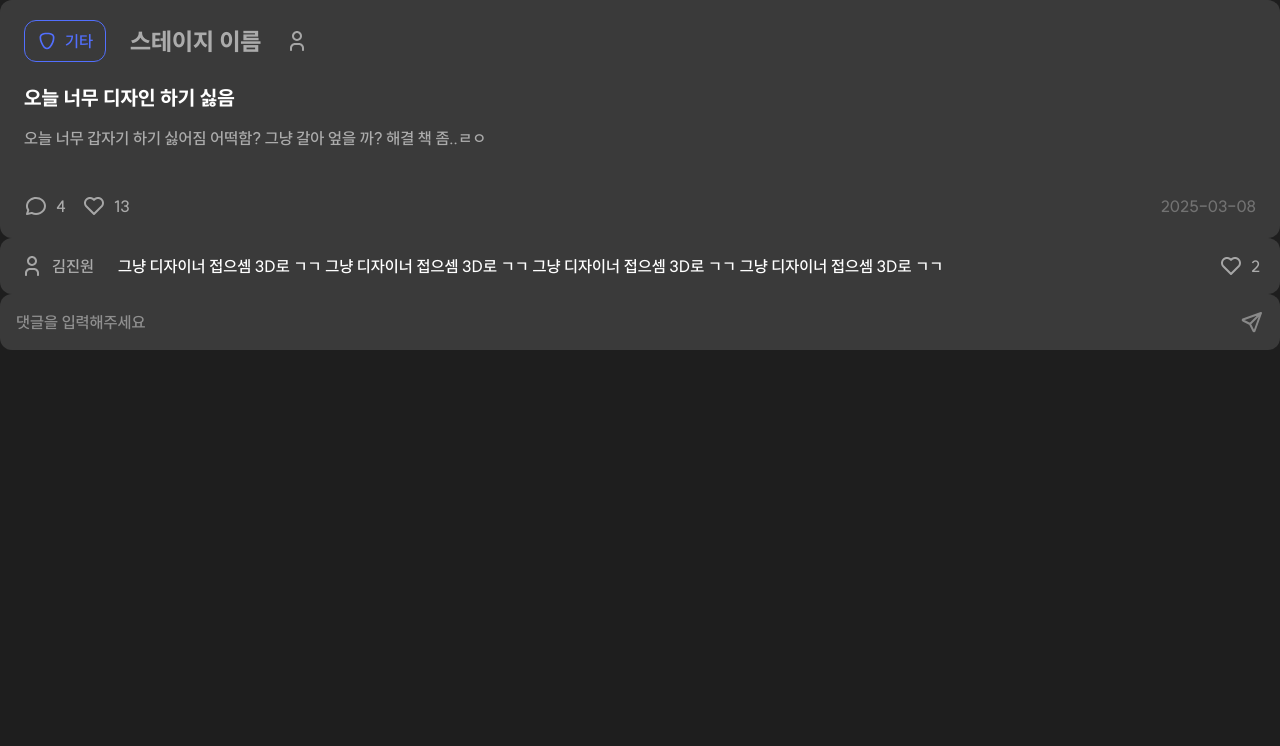
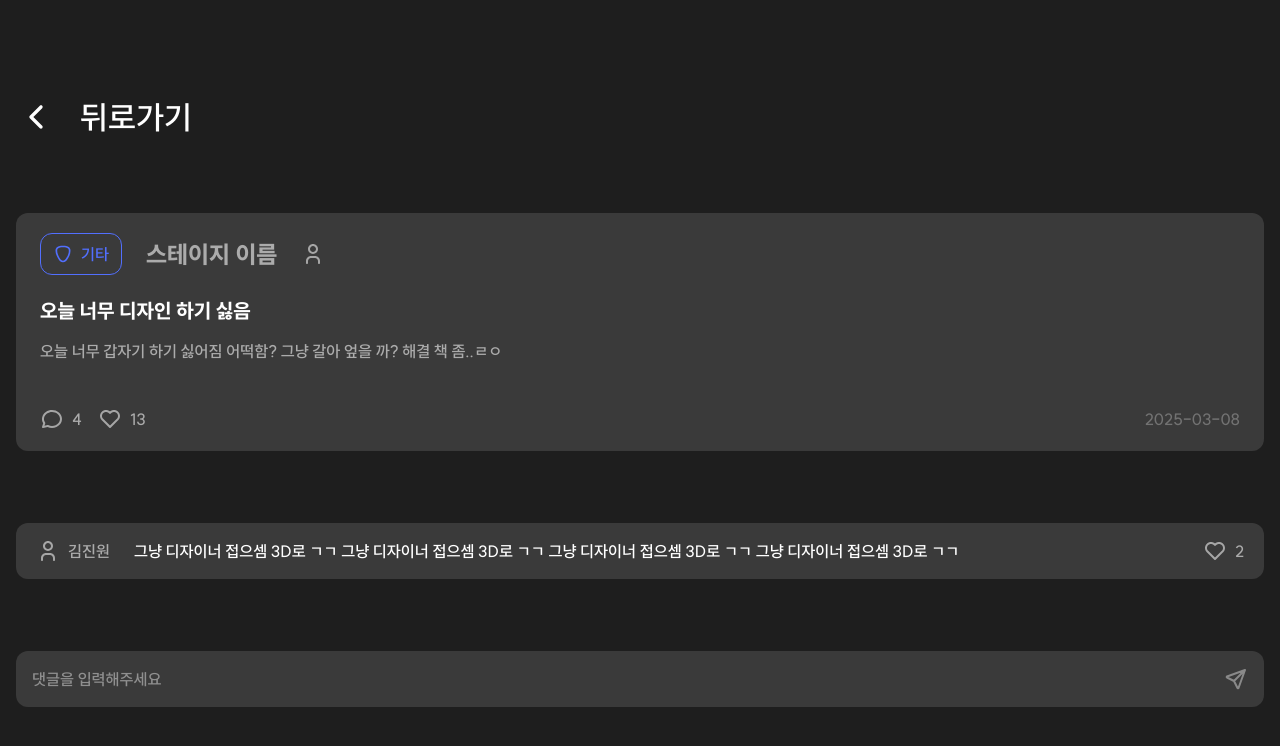
Before and after one commit to team-gogo/GOGO-Frontend, a Next.js app: page /community/detail/1 in a window 1280 px wide. Shown: the top 746 px of the page. Built offline with nearby package versions, Linux system fonts and the light colour scheme.

Commit message:
feat: 대략적인 layout 설정

```diff
--- a/src/app/community/detail/[id]/page.tsx
+++ b/src/app/community/detail/[id]/page.tsx
@@ -3,13 +3,28 @@ import {
   CommentItem,
   CommunityContent,
 } from '@/entities/community/detail';
+import BackPageButton from '@/shared/ui/backPageButton';
+import { cn } from '@/shared/utils/cn';
 
 const page = () => {
   return (
-    <div>
-      <CommunityContent />
-      <CommentItem />
-      <CommentInput />
+    <div
+      className={cn(
+        'flex',
+        'min-h-screen',
+        'w-full',
+        'items-center',
+        'justify-center',
+        'px-16',
+        'py-16',
+      )}
+    >
+      <div className={cn('w-full', 'max-w-[1320px]', 'space-y-[72px]')}>
+        <BackPageButton />
+        <CommunityContent />
+        <CommentItem />
+        <CommentInput />
+      </div>
     </div>
   );
 };
--- /dev/null
+++ b/src/shared/assets/svg/LeftArrow.tsx
@@ -0,0 +1,20 @@
+const LeftArrow = () => {
+  return (
+    <svg
+      width="40"
+      height="40"
+      viewBox="0 0 40 40"
+      fill="none"
+      xmlns="http://www.w3.org/2000/svg"
+    >
+      <path
+        fillRule="evenodd"
+        clipRule="evenodd"
+        d="M26.1784 8.82141C26.8293 9.47228 26.8293 10.5276 26.1784 11.1784L17.3569 19.9999L26.1784 28.8214C26.8293 29.4723 26.8293 30.5276 26.1784 31.1784C25.5276 31.8293 24.4723 31.8293 23.8214 31.1784L13.8214 21.1784C13.1705 20.5276 13.1705 19.4723 13.8214 18.8214L23.8214 8.82141C24.4723 8.17053 25.5276 8.17053 26.1784 8.82141Z"
+        fill="white"
+      />
+    </svg>
+  );
+};
+
+export default LeftArrow;
--- a/src/shared/assets/svg/index.ts
+++ b/src/shared/assets/svg/index.ts
@@ -19,3 +19,4 @@ export { default as XIcon } from './XIcon';
 export { default as WarningIcon } from './WarningIcon';
 export { default as PersonIcon } from './PersonIcon';
 export { default as SendIcon } from './SendIcon';
+export { default as LeftArrow } from './LeftArrow';
--- /dev/null
+++ b/src/shared/ui/backPageButton/index.tsx
@@ -0,0 +1,20 @@
+'use client';
+
+import { useRouter } from 'next/navigation';
+import { LeftArrow } from '@/shared/assets/svg';
+import { cn } from '@/shared/utils/cn';
+
+const BackPageButton = () => {
+  const router = useRouter();
+
+  return (
+    <div className={cn('flex', 'items-center', 'gap-24')}>
+      <button onClick={() => router.back()} aria-label="뒤로가기">
+        <LeftArrow />
+      </button>
+      <p className={cn('text-h4s', 'text-white')}>뒤로가기</p>
+    </div>
+  );
+};
+
+export default BackPageButton;
```
